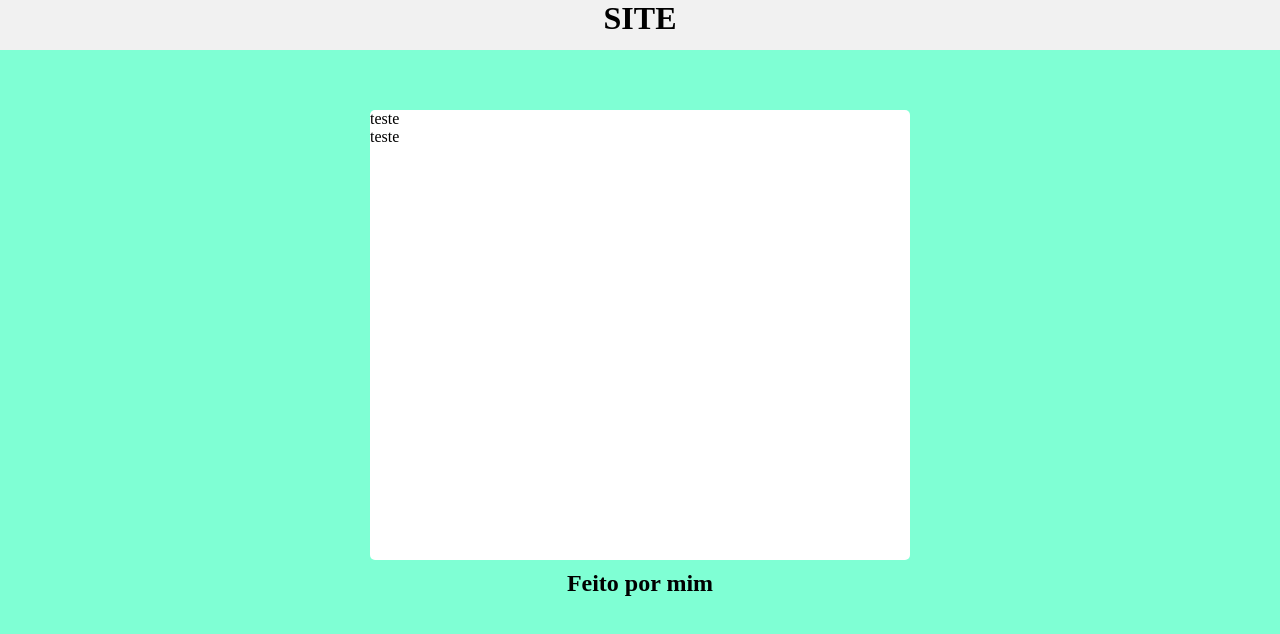
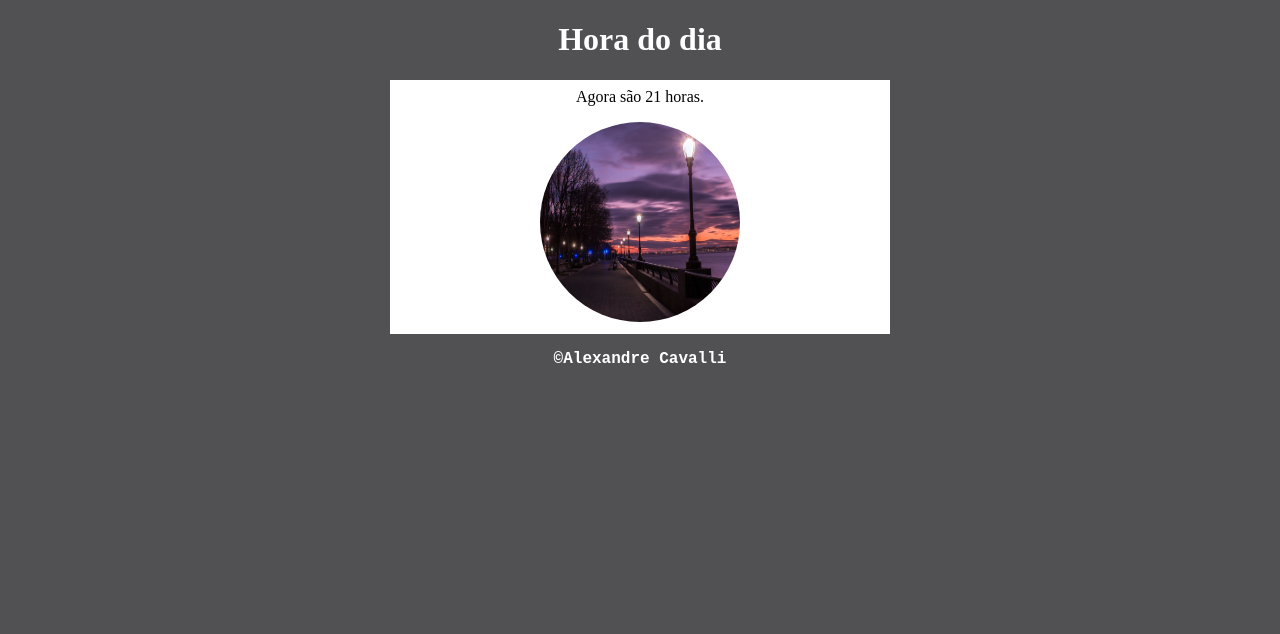
Before and after one commit to AlexandreCavalli/javascript, a plain HTML site: page teste/index.html in a window 1280 px wide. Drawn offline with Linux system fonts and the light colour scheme.

Commit message:
javascripy one

```diff
--- a/script.js
+++ /dev/null
@@ -1 +0,0 @@
-alert('ola')
--- a/style.css
+++ b/site/style.css
@@ -12,10 +12,10 @@ body {
 
 header > h1 {
     text-align: center;
-    margin-bottom: 5px;
+    margin-top: 10px;
     width: 100%;
     height: 50px;
-    background-color: rgb(241, 241, 241);
+
 
 }
 
@@ -33,3 +33,9 @@ footer > h2 {
     margin-top: 10px;
 
 }
+
+img {
+    width: 100px;
+    height: 100px;
+    border-radius: 50%;
+}
--- a/site.html
+++ b/teste/index.html
@@ -3,25 +3,24 @@
 <head>
     <meta charset="UTF-8">
     <meta name="viewport" content="width=device-width, initial-scale=1.0">
+    <title>Document</title>
     <link rel="stylesheet" href="style.css">
-    <title>site</title>
 </head>
-<body>
+<body onload="carregar() ">
     <header>
-        <h1>SITE</h1>
+        <h1>Hora do dia</h1>
     </header>
     <section>
-        <div>
+        <div id="msg">
             teste
         </div>
-        <div>
-            teste
+        <div id="foto">
+            <img id="imagem" src="bomdia.jpg" alt="">
         </div>
     </section>
     <footer>
-        <h2>Feito por mim</h2>
+        <p><strong>&copy;Alexandre Cavalli</strong></p>
     </footer>
     <script src="script.js"></script>
-
 </body>
 </html>
--- /dev/null
+++ b/teste/script.js
@@ -0,0 +1,21 @@
+function carregar() {
+    var msg = window.document.getElementById('msg')
+    var img = window.document.getElementById('imagem')
+    var data = new Date()
+    var hora = data.getHours()
+    msg.innerHTML = `Agora são ${hora} horas.`
+    if (hora >= 0 && hora < 12) {
+        img.src = 'bomdia.jpg'
+        document.body.style.background = '#e2cf9f'
+    }
+    else if (hora >= 12 && hora < 18) {
+        img.src = 'boatarde.jpg'
+        document.body.style.background = '#b9846f'
+    }
+    else {
+        img.src = 'boanoite.jpg'
+        document.body.style.background = '#515154'
+    }
+
+
+}
--- /dev/null
+++ b/teste/style.css
@@ -0,0 +1,34 @@
+body {
+    background-color: rgba(0, 0, 255, 0.514);
+}
+
+header > h1 {
+    color: white;
+    text-align: center;
+}
+
+section {
+    width: 500px;
+
+    background-color: white;
+    margin: auto;
+}
+
+footer > p {
+    color: white;
+    font-family: 'Courier New', Courier, monospace;
+    text-align: center;
+
+}
+
+div {
+    text-align: center;
+    padding: 8px;
+}
+
+img {
+    width: 200px;
+    height: 200px;
+    border-radius: 50%;
+
+}
```
Also changed, not shown: site/site.html (added, +28 -0 lines), site/pexels-kseniachernaya-3952086.jpg (added), site/pexels-pixabay-209788.jpg (added), site/pexels-rbrigant44-771883.jpg (added), teste/boanoite.jpg (added), teste/boatarde.jpg (added), teste/bomdia.jpg (added).
